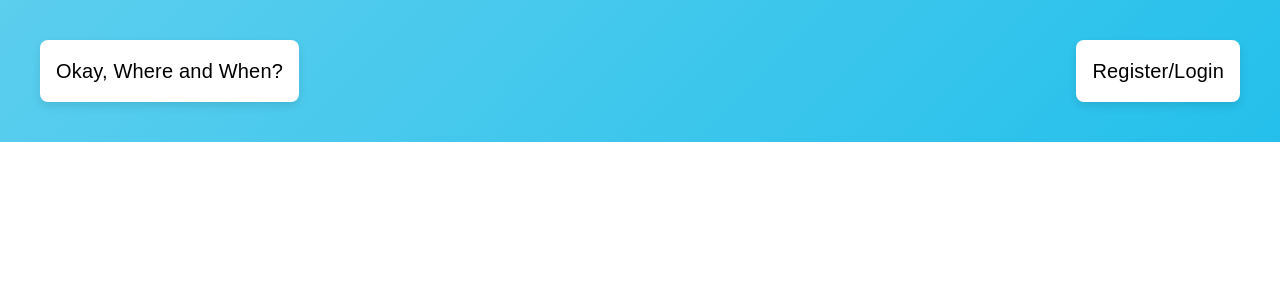
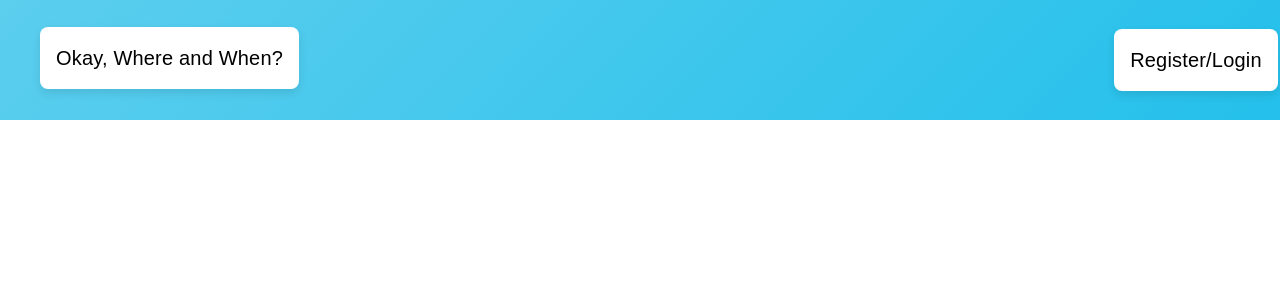
Before and after one commit to thiagoisdead/frontend, a Next.js app: page / in a window 1280 px wide. Shown: the top 300 px of the page. Built offline with nearby package versions, Linux system fonts and the light colour scheme; a web font is replaced by a local one.

Commit message:
refatoração de box pra grid para acessibilidade

```diff
--- a/src/app/page.tsx
+++ b/src/app/page.tsx
@@ -4,7 +4,7 @@ import '@fontsource/special-gothic-expanded-one';
 import '../../src/app/styles/style.css';
 import { useRouter } from 'next/navigation';
 
-import { Box, Typography } from "@mui/material";
+import { Box, Typography, Grid } from "@mui/material";
 import { useEffect, useState } from 'react';
 // app/page.tsx
 import LogoutButton from '../components/LogoutButton'; // ou o caminho relativo correto
@@ -17,12 +17,12 @@ interface User {
 export default function Home() {
   const router = useRouter();
   const [user, setUser] = useState<User | null>(null);
-  const [autenthicated, setAuthenticated] = useState(false);
+  const [autenthicated, setAuthenticated] = useState<boolean>(false);
 
   useEffect(() => {
     const fetchUserProfile = async () => {
       try {
-        const token = localStorage.getItem('token');
+        const token: string | null = localStorage.getItem('token');
         if (!token) {
           throw new Error('Token não encontrado. Faça login.');
         }
@@ -43,8 +43,10 @@ export default function Home() {
         console.log(data)
         setAuthenticated(true)
         setUser(data);
-      } catch (error) {
+      } catch (error: unknown) {
+        if (error instanceof Error) {
           console.log(error)
+        }
       }
     };
 
@@ -53,24 +55,13 @@ export default function Home() {
 
   return (
     <Box>
-      <Box
-        display="flex"
-        justifyContent="space-between"
-        alignItems="center"
-        sx={{
-          py: 5,
-          px: 5,
-          background: "linear-gradient(135deg, #5cceee 0%, #24c0eb 100%)",
-          m: 0,
-          border: 0,
-          width: '100%',
-          maxWidth: '100vw',
-          boxSizing: 'border-box',
-        }}
-      >
-        <Box display="flex" justifyContent="flex-start" width="80%">
+
+      <Grid container spacing={2} sx={{
+        width: '100vw', maxWidth: '100vw', px: 5, height: '15vh', m: 0, background: "linear-gradient(135deg, #5cceee 0%, #24c0eb 100%)", display: 'flex', alignItems: "center"
+      }}>
+        <Grid size={{ md: 10.6 }}>
+          <Box sx={{ width: 'auto', display: 'inline-block' }}>
             <Typography
-            // marginLeft={4}
               bgcolor="white"
               fontSize={20}
               sx={{
@@ -86,15 +77,16 @@ export default function Home() {
               Okay, Where and When?
             </Typography>
           </Box>
+        </Grid>
 
         {autenthicated === false && (
-          <Box display="flex" justifyContent="flex-end" gap={2} width="15%">
+          <Grid size={{ md: 1.4 }}>
+            <Box sx={{ width: 'auto', display: 'inline-block' }}>
               <Typography
                 onClick={() => router.push('/signup')}
                 bgcolor="white"
                 fontSize={20}
                 sx={{
-                fontWeight: 0,
                   fontFamily: '"Special Gothic Expanded One", sans-serif',
                   boxShadow: "0px 4px 10px rgba(0, 0, 0, 0.1)",
                   borderRadius: 2,
@@ -108,13 +100,11 @@ export default function Home() {
                 Register/Login
               </Typography>
             </Box>
-        )}
+          </Grid>)}
         {autenthicated === true && (
           <>
-            <Box display="flex" justifyContent="flex-end" width="5%">
-              <LogoutButton></LogoutButton>
-            </Box>
-            <Box display="flex" justifyContent="flex-end" width="1%">
+            <Grid size={{ md: 0.9 }}>
+              <Box sx={{ width: 'auto', display: 'inline-block' }}>
                 <Typography
                   // onClick={() => router.push('/signup')}
                   bgcolor="white"
@@ -134,9 +124,17 @@ export default function Home() {
                   {user?.name}
                 </Typography>
               </Box>
+            </Grid>
+            <Grid size={{ md: 0.5 }}>
+              <Box sx={{ width: 'auto', display: 'inline-block' }}>
+                <LogoutButton></LogoutButton>
+              </Box>
+            </Grid>
+
           </>
-        )}
-      </Box>
-    </Box>
+        )
+        }
+      </Grid >
+    </Box >
   );
 }
```
Lines whose indentation alone changed are shown as unchanged.
